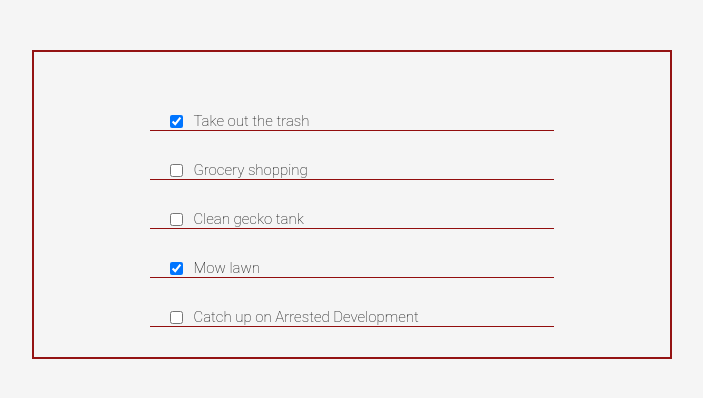
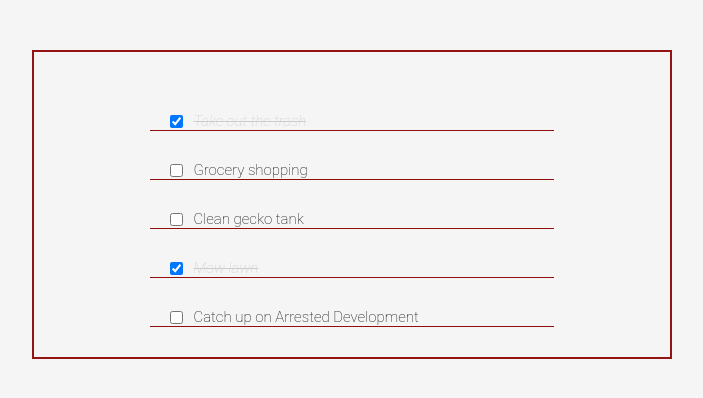
Before and after one commit to Toguro85/Todo-app, a React (Create React App) app in the folder todo-app/: page / in a window 1280 px wide. Shown: the top 398 px of the page, without its empty margins (288-991 px from the left). Built offline with nearby package versions, Linux system fonts and the light colour scheme.

Commit message:
Conditional Rendering

```diff
--- a/todo-app/src/components/TodoItem.js
+++ b/todo-app/src/components/TodoItem.js
@@ -2,7 +2,13 @@
 import '../styles/TodoItem.css'
 
 class TodoItem extends React.Component{
+
     render(){
+        const styles = {
+            fontStyle : "italic",
+            color : "#cdcdcd",
+            textDecoration : "line-through"
+        }
         return(
         <div className="todo-item">
         <input
@@ -10,7 +16,7 @@
         checked={this.props.item.completed}
         onChange = {() => this.props.handleClick(this.props.item.id)}
         />
-        <p>{this.props.item.text}</p>
+        <p style={this.props.item.completed ? styles : null}>{this.props.item.text}</p>
         </div>
         )
     }
```
